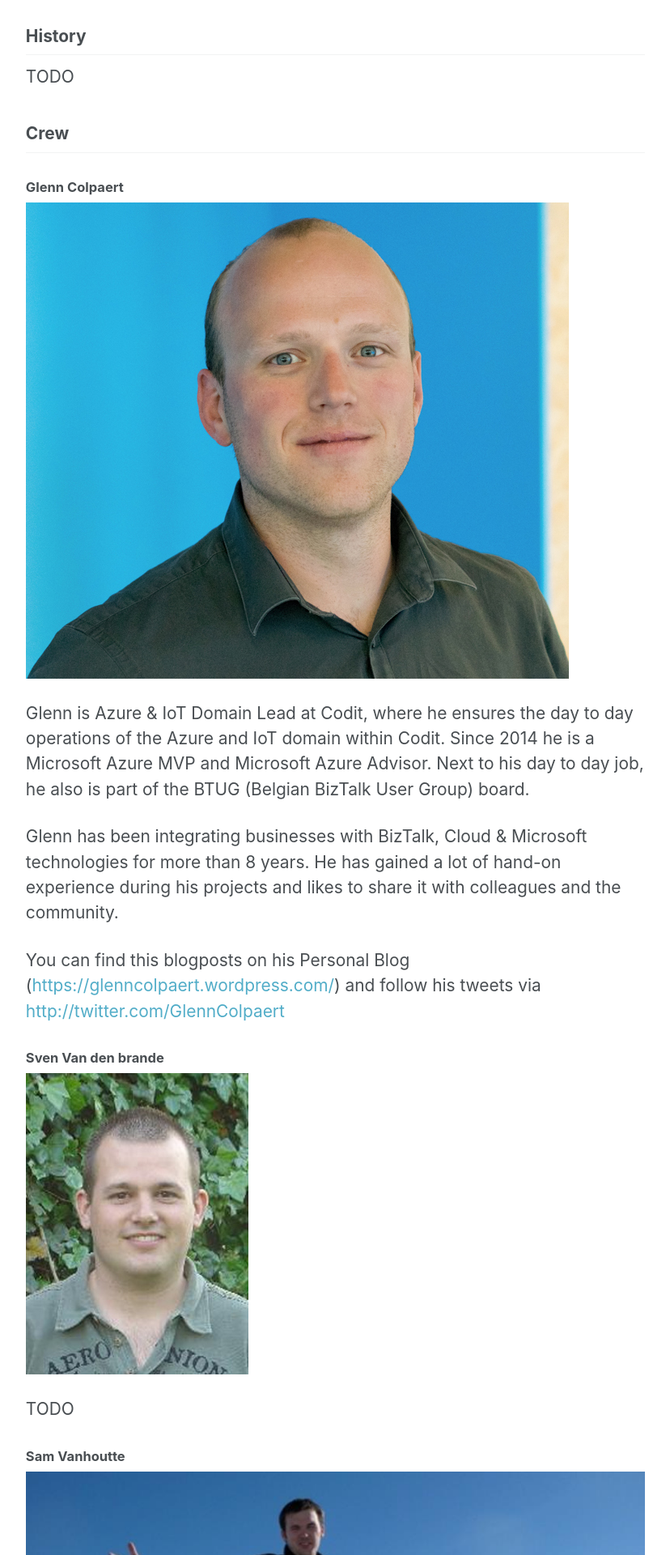
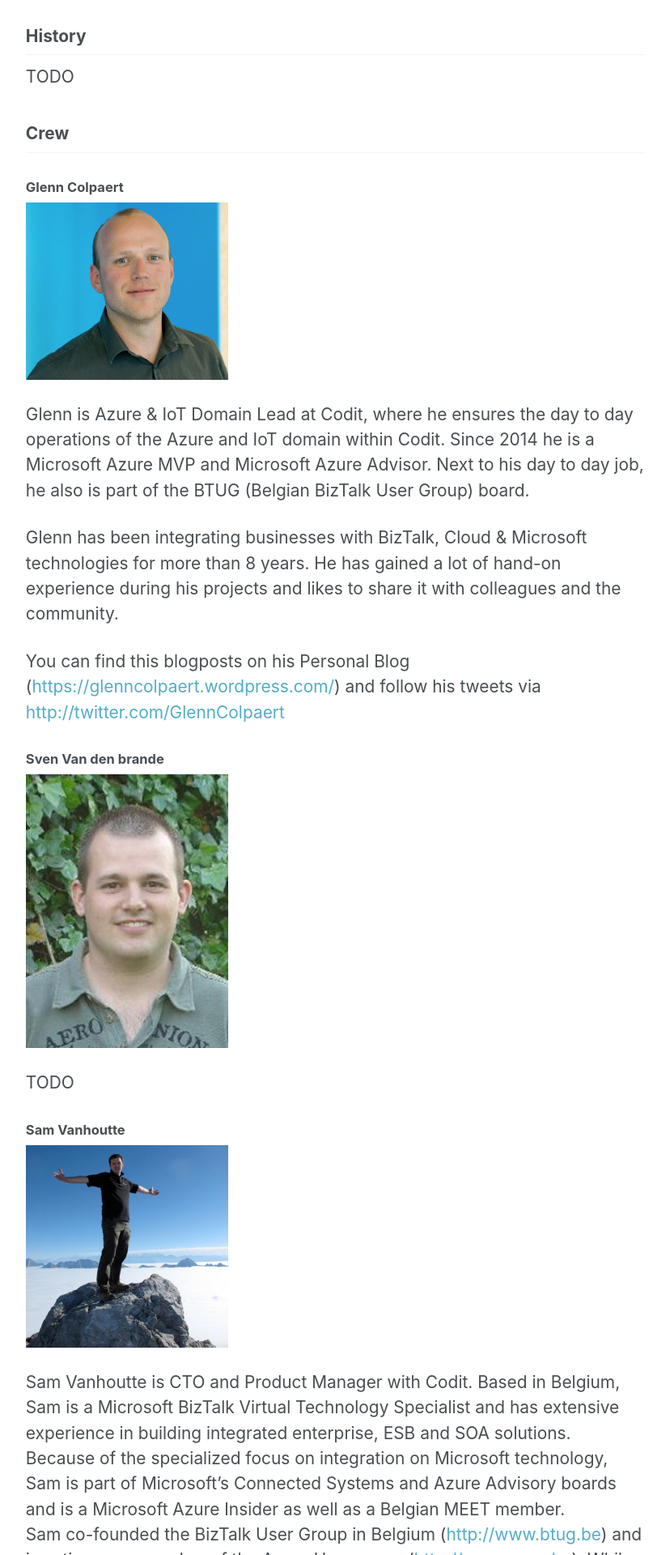
Before and after one commit to IntegrationCommunityBe/integrationcommunitybe.github.io, a Jekyll site: the page built from _pages/about.md, in a window 1280 px wide. Shown: the part 443-2363 px from the top of the page at 81% size, without its empty margins (252-1080 px from the left). Built offline with Jekyll 4.4.1, drawn with Linux system fonts in a browser that asks for light colours.

Commit message:
update images

```diff
--- a/_pages/about.md
+++ b/_pages/about.md
@@ -20,7 +20,7 @@ TODO
 
 ### Glenn Colpaert
 
-![](/assets/media/crew/glenn-colpaert.jpg)
+<img src="/assets/media/crew/glenn-colpaert.jpg" width="250">
 
 Glenn is Azure & IoT Domain Lead at Codit, where he ensures the day to day operations of the Azure and IoT domain within Codit. Since 2014 he is a Microsoft Azure MVP and Microsoft Azure Advisor. Next to his day to day job, he also is part of the BTUG (Belgian BizTalk User Group) board.
 
@@ -31,13 +31,13 @@ You can find this blogposts on his Personal Blog ([https://glenncolpaert.wordpre
 
 ### Sven Van den brande
 
-![](/assets/media/crew/sven-van-den-brande.jpg)
+<img src="/assets/media/crew/sven-van-den-brande.jpg" width="250">
 
 TODO
 
 ### Sam Vanhoutte
 
-![](/assets/media/crew/sam-vanhoutte.jpg)
+<img src="/assets/media/crew/sam-vanhoutte.jpg" width="250">
 
 Sam Vanhoutte is CTO and Product Manager with Codit.
 Based in Belgium, Sam is a Microsoft BizTalk Virtual Technology Specialist and has extensive experience in building integrated enterprise, ESB and SOA solutions.
```
